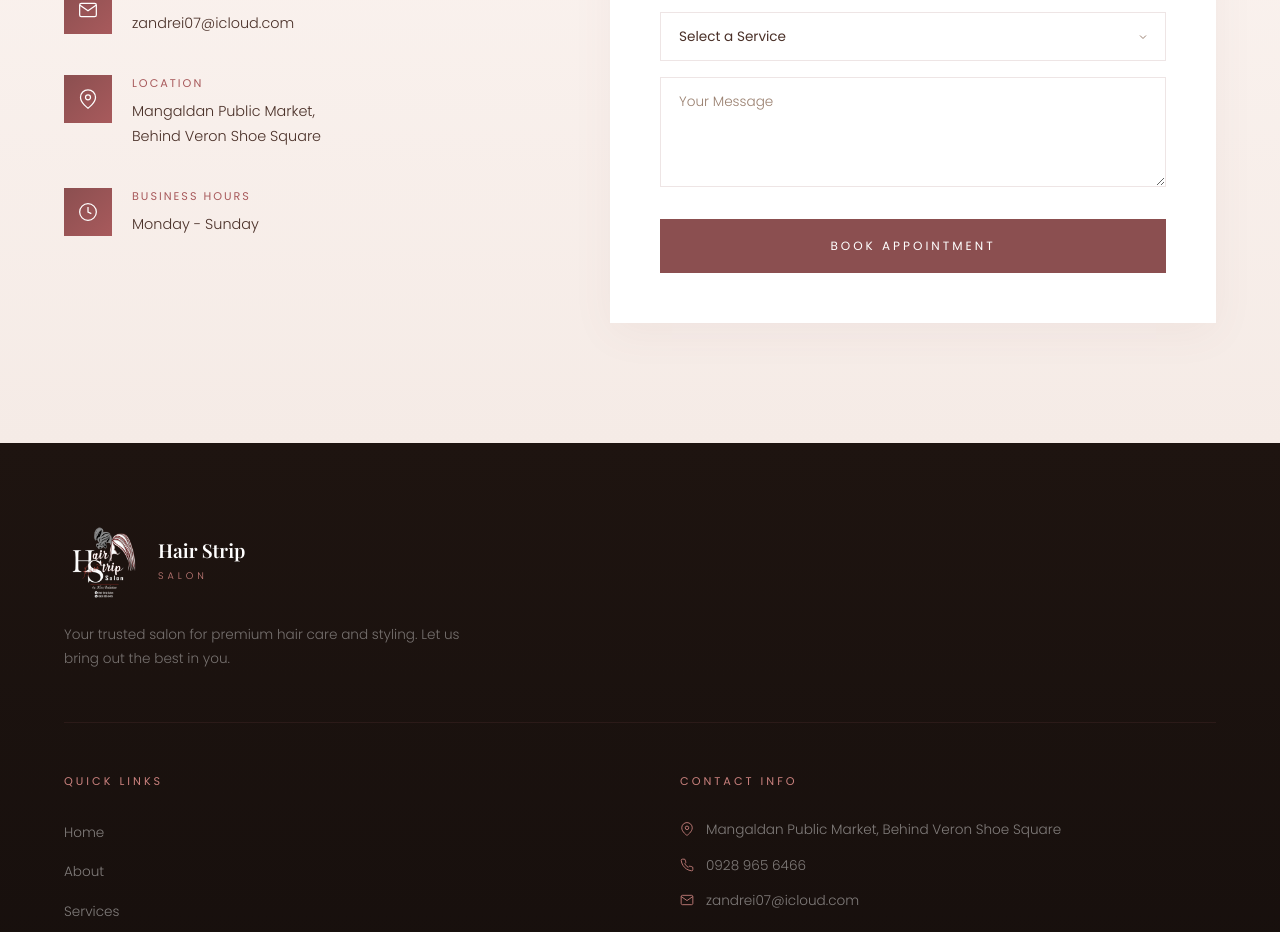
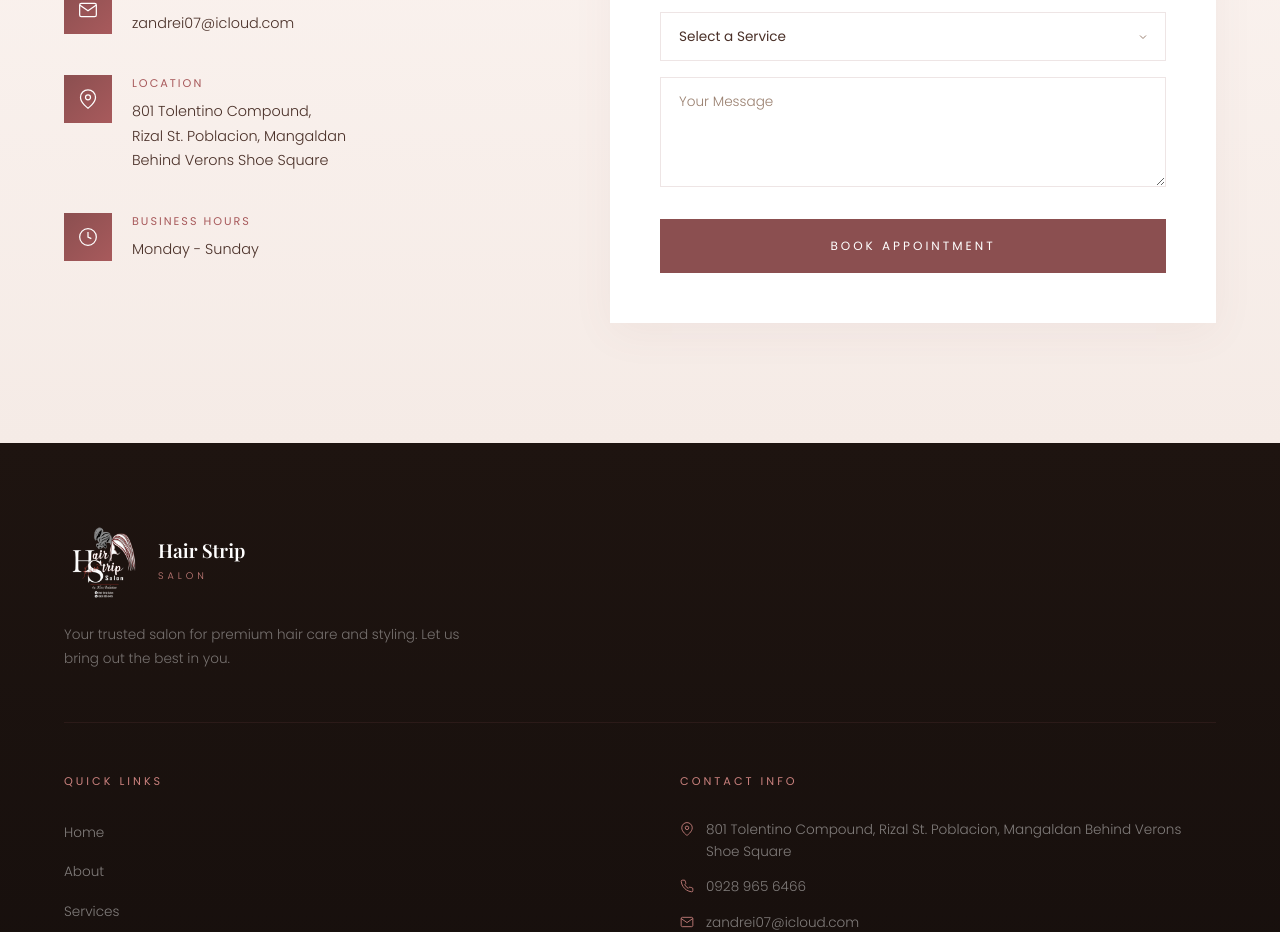
Before and after one commit to ambosh22/Hairstrip, a React (Vite) app: page / in a window 1280 px wide. Shown: the part 4146-5078 px from the top of the page. Built offline with nearby package versions, Linux system fonts and the light colour scheme.

Commit message:
Update salon location to 801 Tolentino Compound, Rizal St. Poblacion, Mangaldan

```diff
--- a/src/components/Contact/Contact.jsx
+++ b/src/components/Contact/Contact.jsx
@@ -44,7 +44,7 @@ function Contact() {
               </div>
               <div className="contact-item-text">
                 <h4>Location</h4>
-                <p>Mangaldan Public Market,<br/>Behind Veron Shoe Square</p>
+                <p>801 Tolentino Compound,<br/>Rizal St. Poblacion, Mangaldan<br/>Behind Verons Shoe Square</p>
               </div>
             </div>
 
--- a/src/components/Footer/Footer.jsx
+++ b/src/components/Footer/Footer.jsx
@@ -38,7 +38,7 @@ function Footer() {
                   <path d="M21 10c0 7-9 13-9 13s-9-6-9-13a9 9 0 0118 0z"/>
                   <circle cx="12" cy="10" r="3"/>
                 </svg>
-                <span className="footer-location">Mangaldan Public Market, Behind Veron Shoe Square</span>
+                <span className="footer-location">801 Tolentino Compound, Rizal St. Poblacion, Mangaldan Behind Verons Shoe Square</span>
               </li>
               <li>
                 <svg width="14" height="14" viewBox="0 0 24 24" fill="none" stroke="currentColor" strokeWidth="1.5">
```
